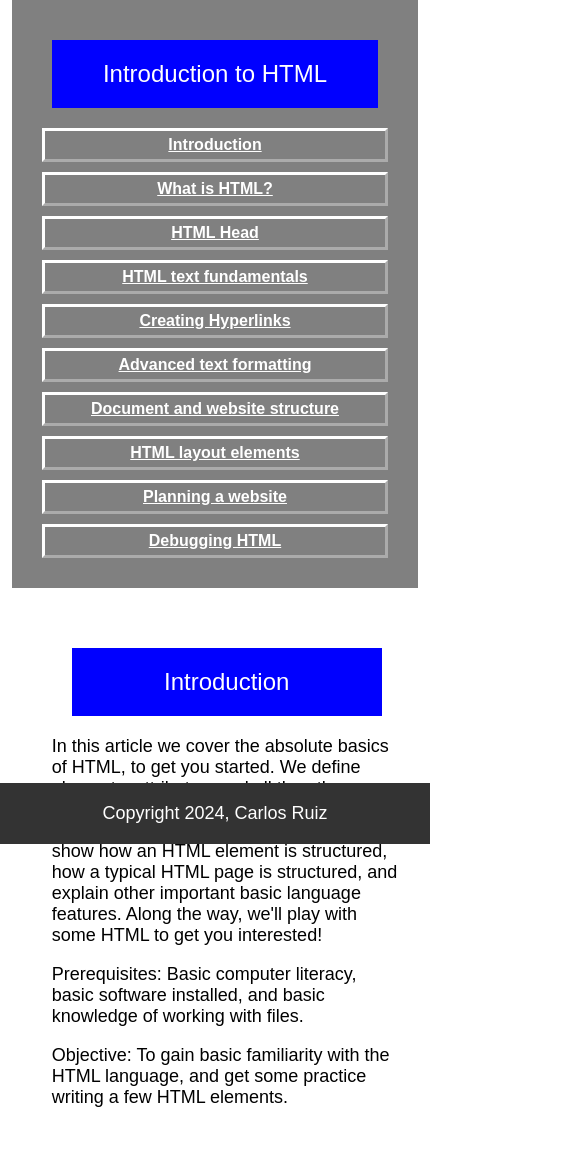
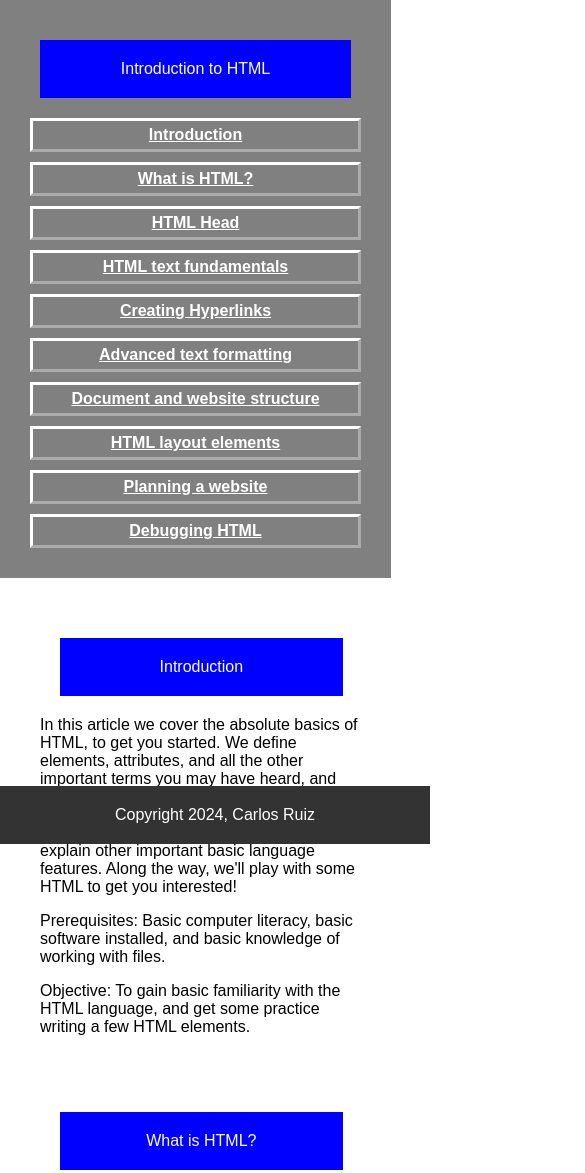
Before and after one commit to ingcare1190/Technical-Documentation, a plain HTML site: page index.html in a window 390 px wide. Shown: the top 1173 px of the page, 585 px wide, since content can reach past the window. Drawn offline with Linux system fonts and the light colour scheme.

Commit message:
Add files via upload

```diff
--- a/styles.css
+++ b/styles.css
@@ -81,33 +81,20 @@ footer {
     left:0;
 }
 
-/* Media Queries for Tablets */
-@media screen and (max-width: 768px) {
-  header {
-    font-size: 24px;
-  }
-
-  .nav-link {
-    font-size: 16px;
-  }
-
-  .main-section {
-    font-size: 18px;
-  }
-}
-
 /* Media Queries for Phones */
 @media screen and (max-width: 480px) {
 
 #navbar{
   position:relative;
   width: 100%;
+
 }
 #main-doc {
 margin-left: 0;
-width: 100%;}
+width: 93vw;}
 body{
-  margin: 0 3%;
+  margin: 0 3% 0 0;
+  padding-right: 7%;
 }
 code{
   right: 5%;
```
